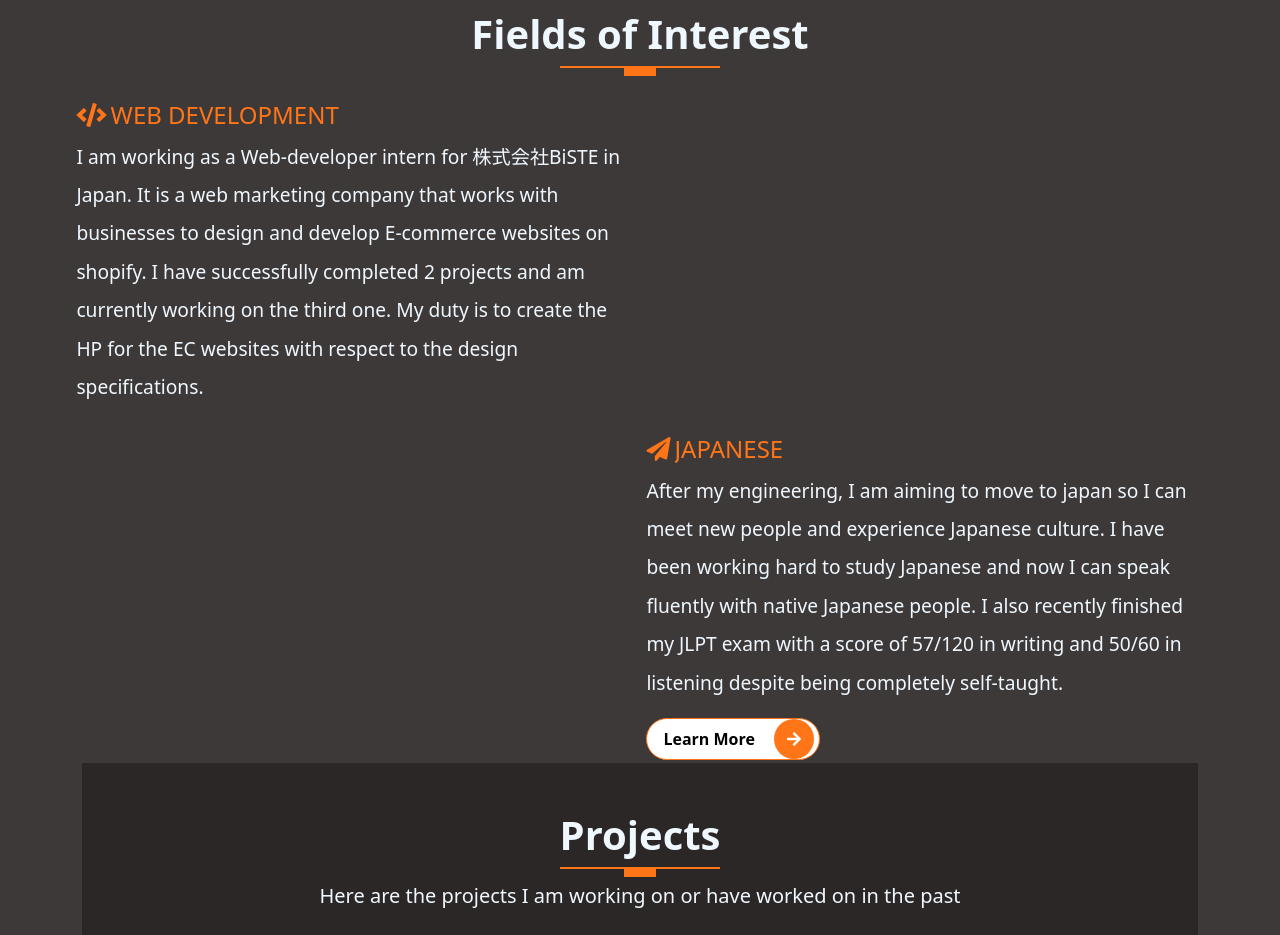
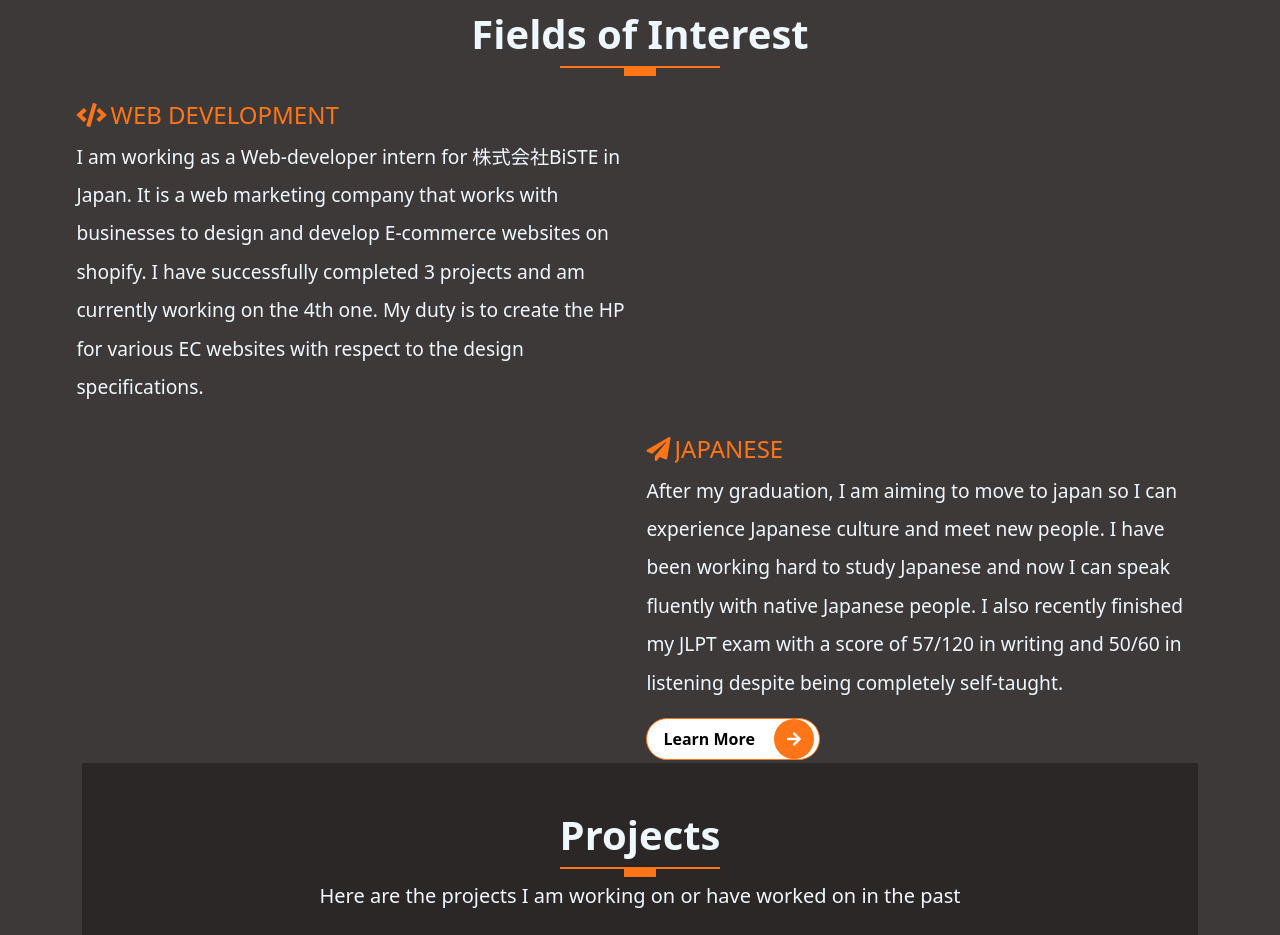
Before and after one commit to OnnPoynt/My-Portfolio, a website: page index.html in a window 1280 px wide. Shown: the part 880-1815 px from the top of the page. Drawn offline with Linux system fonts and the light colour scheme.

Commit message:
Update index.html

```diff
--- a/index.html
+++ b/index.html
@@ -218,8 +218,8 @@
                         <h3 class="display-2--title mt-1">WEB DEVELOPMENT</h3>
                         <p class="lh-lg">
                             I am working as a Web-developer intern for 株式会社BiSTE in Japan. It is a web marketing company that works with businesses
-                            to design and develop E-commerce websites on shopify. I have successfully completed 2 projects and am currently working on the third one.
-                            My duty is to create the HP for the EC websites with respect to the design specifications.
+                            to design and develop E-commerce websites on shopify. I have successfully completed 3 projects and am currently working on the 4th one.
+                            My duty is to create the HP for various EC websites with respect to the design specifications.
 <!--                             I am aiming to become a good web developer and UI/UX designer who can solve all kinds of problems and also visualize and implement solutions
                             ready for production. I also have experience with startups as I myself am working on 2 of them at the moment. One of them is a team project and has been selected for
                             <b>Smart India Hackathon</b> where my role is the UI/UX engineer and the other is still in alpha phase for which
@@ -248,7 +248,7 @@
                         <div class="icon fas fa-paper-plane"></div>
                         <h3 class="display-2--title mt-1">JAPANESE </h3>
                         <p class="lh-lg">
-                            After my engineering, I am aiming to move to japan so I can meet new people and experience Japanese culture.
+                            After my graduation, I am aiming to move to japan so I can experience Japanese culture and meet new people.
                             I have been working hard to study Japanese and now I can speak fluently with native Japanese people.
                             I also recently finished my JLPT exam with a score of 57/120 in writing and 50/60 in listening despite being completely self-taught.
                         </p>
```
